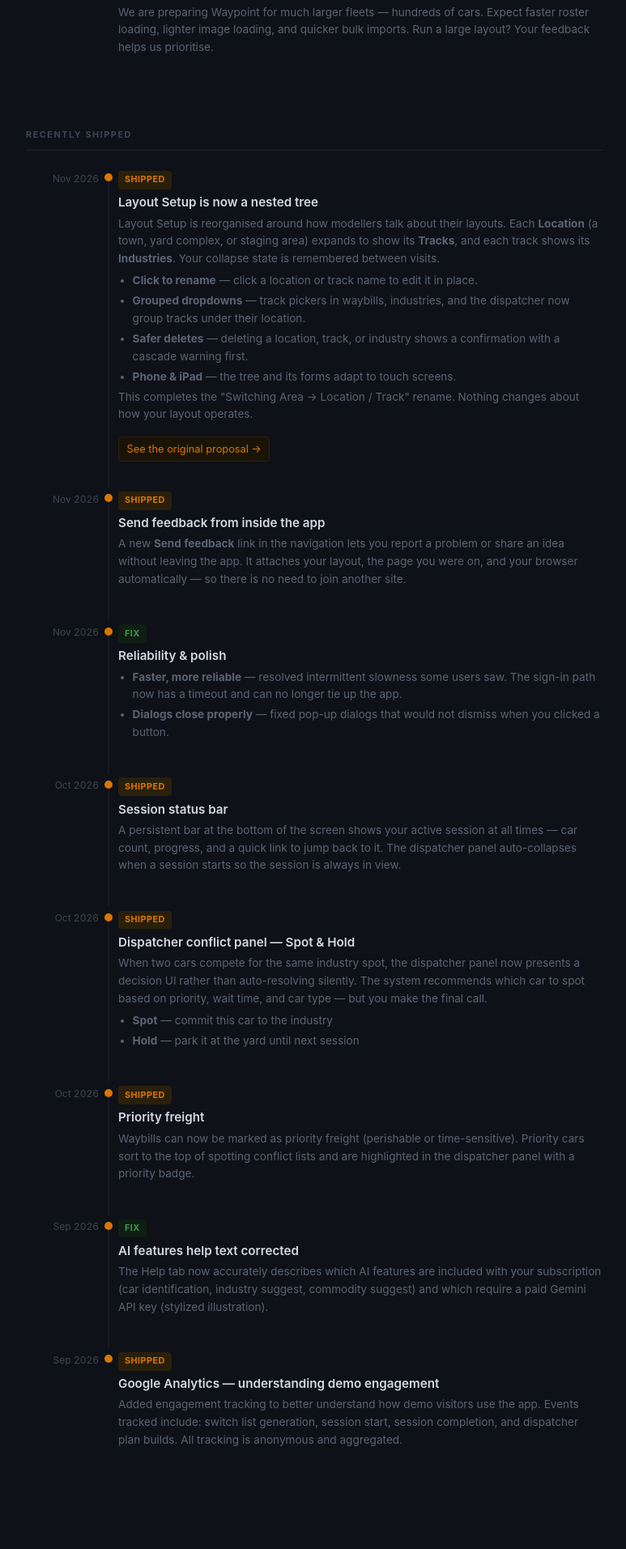
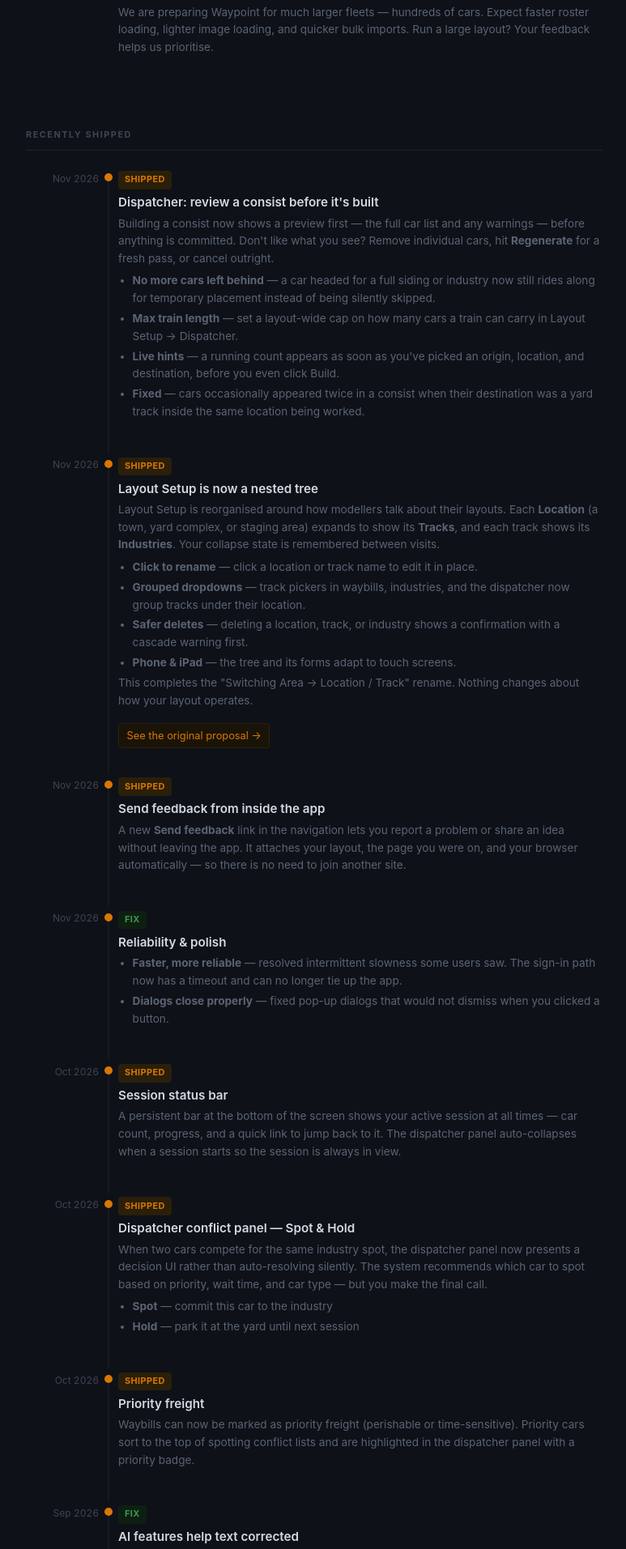
Before and after one commit to daviddalzell/railcar-sim, a FastAPI app: page /updates in a window 1280 px wide. Shown: the part 407-2320 px from the top of the page at 81% size, without its empty margins (252-1025 px from the left). Run offline with FastAPI, Linux system fonts and the light colour scheme; some libraries are stand-ins or nearby versions.

Commit message:
Docs: update Dispatcher help text and add a changelog entry
The in-app Help tab's "Virtual Dispatcher" section still described the old
immediate-build flow — no mention of the new preview/confirm step, removing
a car before committing, max train length, or the live hint strip. Updated
it to match current behavior.

Added a public /updates entry (templates/changelog.html) in the same
user-facing voice as existing entries, covering the preview flow, CP
placement replacing silent exclusion, max train length, live hints, and the
duplicate-car fix.

Co-Authored-By: Claude Sonnet 5 <noreply@anthropic.com>

```diff
--- a/templates/changelog.html
+++ b/templates/changelog.html
@@ -270,6 +270,23 @@
         <div class="entry-date">Nov 2026</div>
         <div class="entry-body">
           <div class="badge badge-shipped">Shipped</div>
+          <div class="entry-title">Dispatcher: review a consist before it's built</div>
+          <div class="entry-desc">
+            <p>Building a consist now shows a preview first &mdash; the full car list and any warnings &mdash; before anything is committed. Don't like what you see? Remove individual cars, hit <strong>Regenerate</strong> for a fresh pass, or cancel outright.</p>
+            <ul>
+              <li><strong>No more cars left behind</strong> &mdash; a car headed for a full siding or industry now still rides along for temporary placement instead of being silently skipped.</li>
+              <li><strong>Max train length</strong> &mdash; set a layout-wide cap on how many cars a train can carry in Layout Setup &rarr; Dispatcher.</li>
+              <li><strong>Live hints</strong> &mdash; a running count appears as soon as you've picked an origin, location, and destination, before you even click Build.</li>
+              <li><strong>Fixed</strong> &mdash; cars occasionally appeared twice in a consist when their destination was a yard track inside the same location being worked.</li>
+            </ul>
+          </div>
+        </div>
+      </div>
+
+      <div class="entry shipped">
+        <div class="entry-date">Nov 2026</div>
+        <div class="entry-body">
+          <div class="badge badge-shipped">Shipped</div>
           <div class="entry-title">Layout Setup is now a nested tree</div>
           <div class="entry-desc">
             <p>Layout Setup is reorganised around how modellers talk about their layouts. Each <strong>Location</strong> (a town, yard complex, or staging area) expands to show its <strong>Tracks</strong>, and each track shows its <strong>Industries</strong>. Your collapse state is remembered between visits.</p>
```
Also changed, not shown: templates/index.html (+5 -3 lines).
